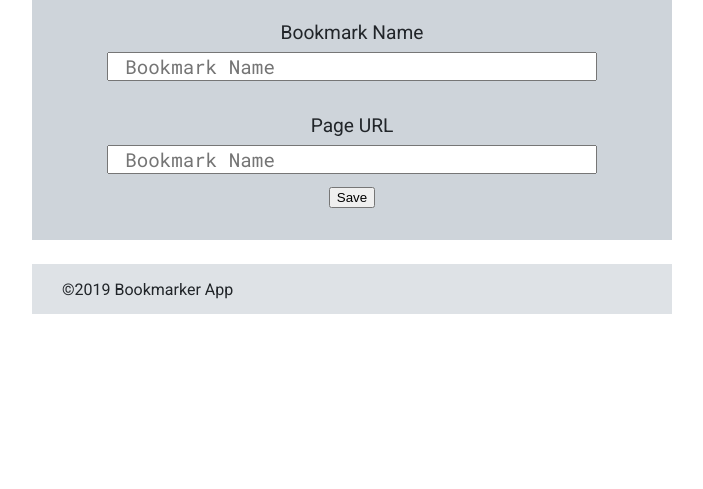
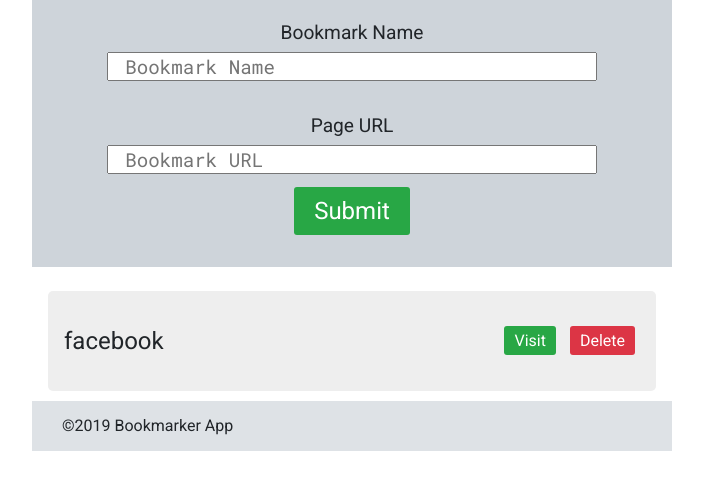
Before and after one commit to Ebecode/bookmarker_app, a website: page index.html in a window 1280 px wide. Shown: the part 187-676 px from the top of the page, without its empty margins (288-991 px from the left). Drawn offline with Linux system fonts and the light colour scheme.

Commit message:
Layout finished, for now.

```diff
--- a/index.html
+++ b/index.html
@@ -16,15 +16,23 @@
         <h1>Bookmark your favorite sites</h1>
         <div class="input-field">
           <h4>Bookmark Name</h4>
-          <input type="text" placeholder="Bookmark Name" />
+          <input type="text" placeholder="Bookmark Name" class="input-bar" />
         </div>
         <div class="input-field">
           <h4>Page URL</h4>
-          <input type="text" placeholder="Bookmark Name" />
+          <input type="text" placeholder="Bookmark URL" class="input-bar" />
         </div>
-        <button class="btn lg green">Save</button>
+        <button class="btn btn-lg green">Submit</button>
       </div>
-      <div class="bookmark-stack"></div>
+      <div class="bookmark-stack">
+        <div class="bookmark">
+          <h2>facebook</h2>
+          <div class="btn-box">
+            <a href="#"><button class="btn btn-sm green">Visit</button></a>
+            <a href="#"><button class="btn btn-sm red">Delete</button></a>
+          </div>
+        </div>
+      </div>
       <footer>
         <p>&copy;2019 Bookmarker App</p>
       </footer>
--- a/scss/main.scss
+++ b/scss/main.scss
@@ -6,6 +6,7 @@ $gray-900: #212529;
 $gray-700: #495057;
 $gray-400: #ced4da;
 $gray-300: #dee2e6;
+$gray-100: #eee;
 $green: #28a745;
 $red: #dc3545;
 
@@ -17,6 +18,9 @@ $red: #dc3545;
   justify-content: flex-start;
   align-items: center;
   padding: 0 30px;
+}
+@mixin easeOut {
+  transition: 0.4s ease-out;
 }
 
 * {
@@ -72,7 +76,7 @@ main {
       margin: 0.5rem;
     }
 
-    input {
+    .input-bar {
       display: block;
       width: 100%;
       font-family: "Roboto Mono", monospace;
@@ -83,3 +87,55 @@ main {
     }
   }
 }
+
+button.btn {
+  border: 0;
+  font-family: "Roboto", sans-serif;
+  color: #fff;
+  border-radius: 3px;
+}
+button.btn-lg {
+  padding: 10px 20px;
+  font-size: 1.5rem;
+}
+button.btn-sm {
+  padding: 5px 10px;
+  margin: 5px;
+  font-size: 1rem;
+}
+button.green {
+  background: $green;
+  &:hover {
+    @include easeOut;
+    background-color: #fff;
+    color: $green;
+    border: 1px solid $green;
+  }
+}
+button.red {
+  background: $red;
+  &:hover {
+    @include easeOut;
+    background-color: #fff;
+    color: $red;
+    border: 1px solid $red;
+  }
+}
+
+.bookmark {
+  background: $gray-100;
+  width: 95%;
+  margin: 10px auto;
+  padding: 1rem;
+  display: flex;
+  flex-direction: row;
+  justify-content: space-between;
+  align-items: center;
+  border-radius: 5px;
+  h2 {
+    flex: 1 0 auto;
+  }
+  .btn-box {
+    flex: 0 1 auto;
+  }
+}
```
Also changed, not shown: css/main.css, 1 other file.
